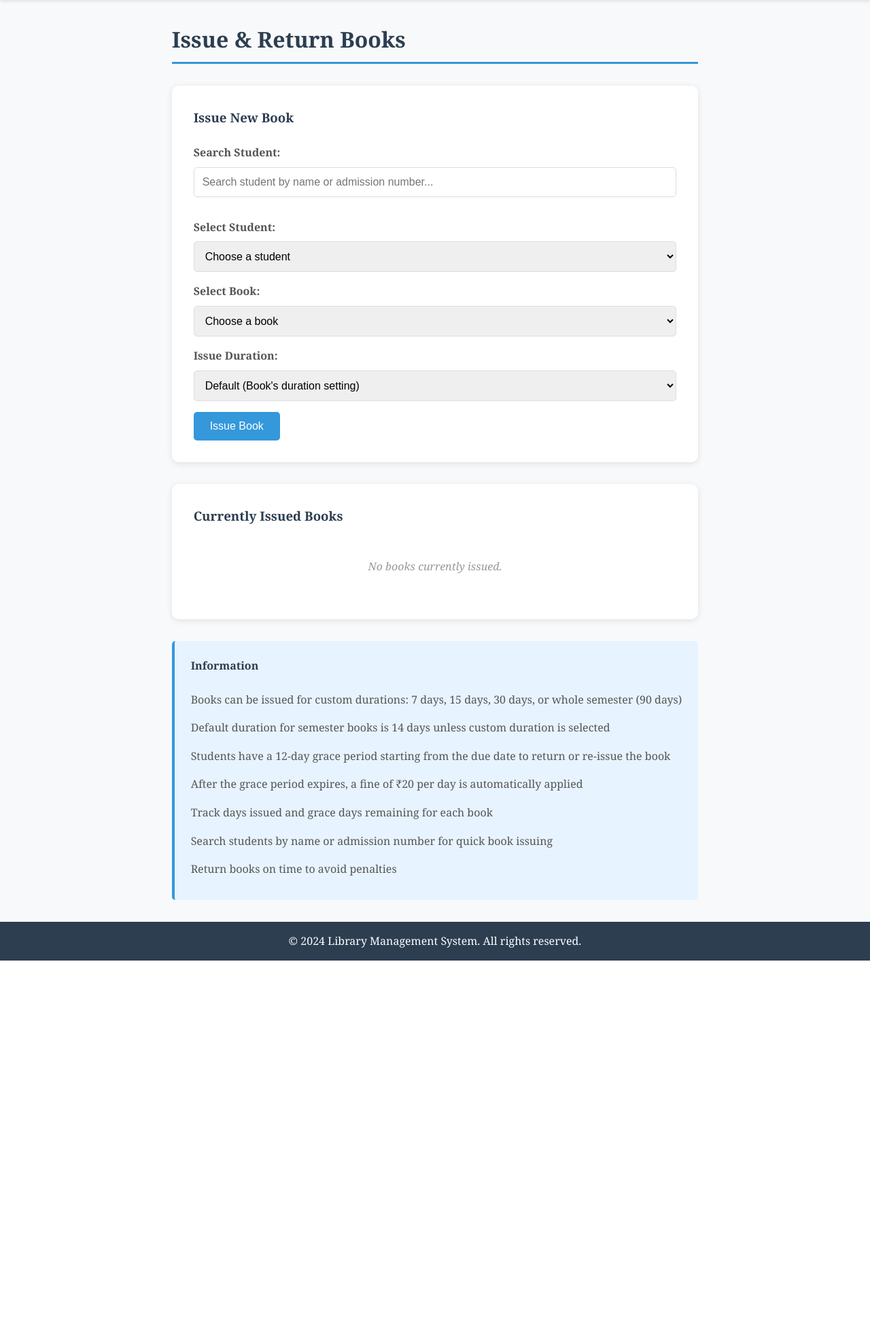
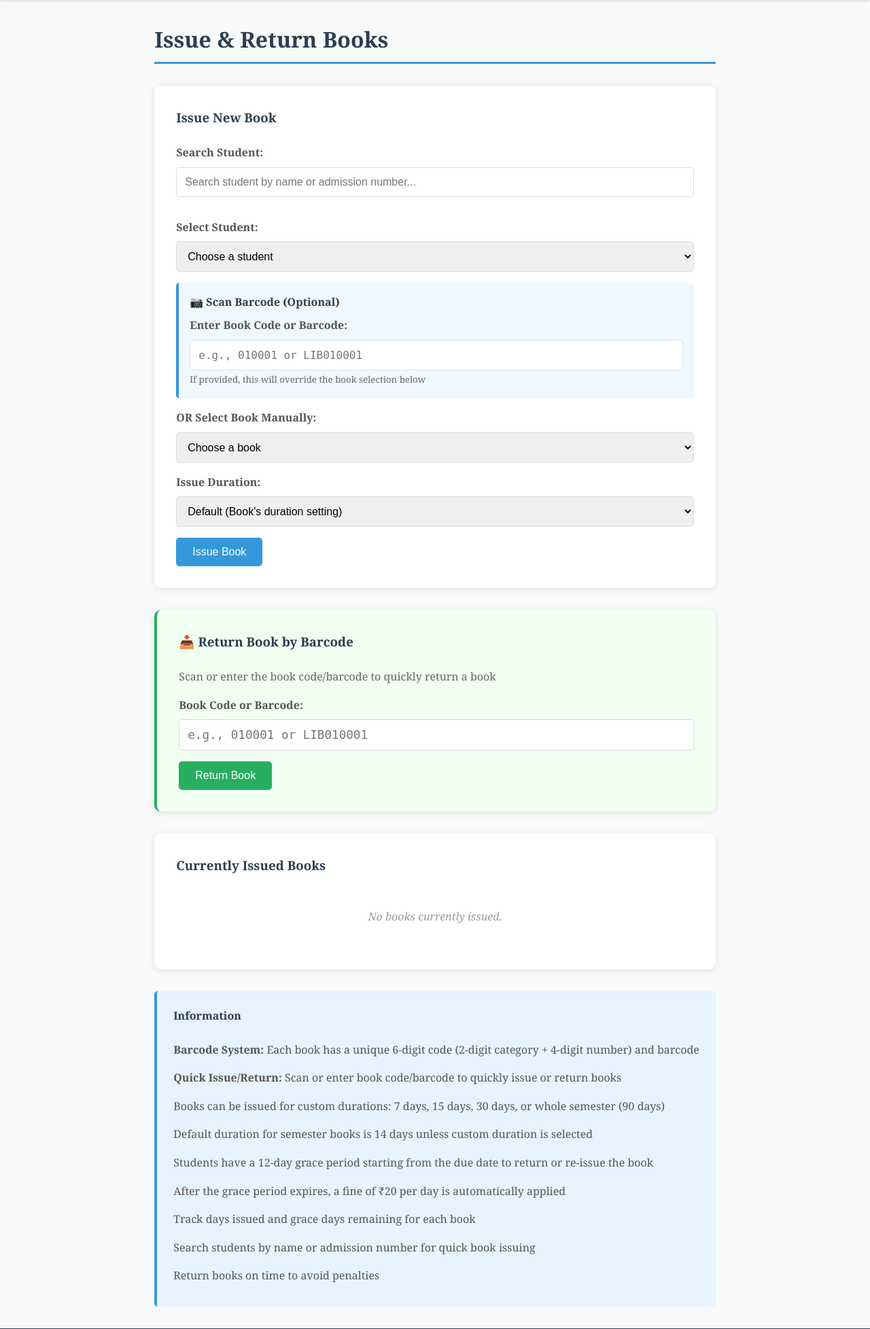
Before and after one commit to punit745/Library-Management-System, a Flask app: page /issues/ in a window 1280 px wide. Shown: the part 72-2027 px from the top of the page at 68% size. Before the commit the page ends 1485 px from the top, so only its background shows below. Run offline with Flask 3, Linux system fonts and the light colour scheme; data that the repository does not hold is empty.

Commit message:
Add barcode system with 6-digit book codes, category-based classification, and barcode scanning for issue/return operations
Co-authored-by: punit745 <174487202+punit745@users.noreply.github.com>

```diff
--- a/routes/issue_routes.py
+++ b/routes/issue_routes.py
@@ -30,7 +30,20 @@ def issue_books():
 def issue_book():
     student_id = request.form.get('student_id')
     book_id = request.form.get('book_id')
+    barcode_input = request.form.get('barcode_scan')
     issue_duration = request.form.get('issue_duration')
+
+    # If barcode is provided, find the book by barcode
+    if barcode_input:
+        book = Book.query.filter(
+            (Book.barcode == barcode_input) |
+            (Book.book_code == barcode_input)
+        ).first()
+        if book:
+            book_id = book.id
+        else:
+            flash(f'No book found with barcode/code: {barcode_input}', 'error')
+            return redirect(url_for('issues.issue_books'))
 
     if student_id and book_id:
         student = Student.query.get(student_id)
@@ -58,7 +71,7 @@ def issue_book():
                 db.session.flush()  # Flush to assign ID but don't commit yet
                 issue.set_due_date_from_book()  # Set due date based on book
                 db.session.commit()
-                flash(f'Book "{book.title}" issued to {student.name} successfully!', 'success')
+                flash(f'Book "{book.title}" (Code: {book.book_code}) issued to {student.name} successfully!', 'success')
             except Exception as e:
                 db.session.rollback()
                 flash(f'Error issuing book: {str(e)}', 'error')
@@ -84,9 +97,9 @@ def return_book(id):
         try:
             db.session.commit()
             if issue.fine > 0:
-                flash(f'Book returned successfully! Fine: ₹{issue.fine:.2f}', 'warning')
+                flash(f'Book "{book.title}" (Code: {book.book_code}) returned successfully! Fine: ₹{issue.fine:.2f}', 'warning')
             else:
-                flash('Book returned successfully!', 'success')
+                flash(f'Book "{book.title}" (Code: {book.book_code}) returned successfully!', 'success')
         except Exception as e:
             db.session.rollback()
             flash(f'Error returning book: {str(e)}', 'error')
@@ -94,3 +107,46 @@ def return_book(id):
         flash('Book already returned!', 'error')
 
     return redirect(url_for('issues.issue_books'))
+
+@bp.route('/return-by-barcode', methods=['POST'])
+def return_book_by_barcode():
+    barcode_input = request.form.get('return_barcode')
+
+    if not barcode_input:
+        flash('Please enter a barcode or book code!', 'error')
+        return redirect(url_for('issues.issue_books'))
+
+    # Find the book by barcode or book code
+    book = Book.query.filter(
+        (Book.barcode == barcode_input) |
+        (Book.book_code == barcode_input)
+    ).first()
+
+    if not book:
+        flash(f'No book found with barcode/code: {barcode_input}', 'error')
+        return redirect(url_for('issues.issue_books'))
+
+    # Find active issue for this book
+    issue = Issue.query.filter_by(book_id=book.id, returned=False).first()
+
+    if not issue:
+        flash(f'Book "{book.title}" (Code: {book.book_code}) is not currently issued!', 'error')
+        return redirect(url_for('issues.issue_books'))
+
+    # Return the book
+    issue.returned = True
+    issue.return_date = datetime.utcnow()
+    issue.calculate_fine()
+    book.available = True
+
+    try:
+        db.session.commit()
+        if issue.fine > 0:
+            flash(f'Book "{book.title}" (Code: {book.book_code}) returned successfully! Fine: ₹{issue.fine:.2f}', 'warning')
+        else:
+            flash(f'Book "{book.title}" (Code: {book.book_code}) returned successfully!', 'success')
+    except Exception as e:
+        db.session.rollback()
+        flash(f'Error returning book: {str(e)}', 'error')
+
+    return redirect(url_for('issues.issue_books'))
--- a/templates/issue_books.html
+++ b/templates/issue_books.html
@@ -15,6 +15,7 @@
             <input type="text" id="student-search" name="search" class="search-box" placeholder="Search student by name or admission number..." value="{{ search_query if search_query else '' }}" aria-label="Search student by name or admission number">
         </form>
     </div>
+
     <form method="POST" action="{{ url_for('issues.issue_book') }}">
         <div class="form-group">
             <label for="student_id">Select Student:</label>
@@ -25,15 +26,26 @@
                 {% endfor %}
             </select>
         </div>
+
+        <div class="barcode-section" style="background-color: #f0f8ff; padding: 1rem; border-radius: 5px; margin-bottom: 1rem; border-left: 4px solid #3498db;">
+            <h4 style="margin-bottom: 0.5rem; color: #2c3e50;">📷 Scan Barcode (Optional)</h4>
+            <div class="form-group" style="margin-bottom: 0;">
+                <label for="barcode_scan">Enter Book Code or Barcode:</label>
+                <input type="text" id="barcode_scan" name="barcode_scan" placeholder="e.g., 010001 or LIB010001" style="font-family: monospace;">
+                <small style="color: #666;">If provided, this will override the book selection below</small>
+            </div>
+        </div>
+
         <div class="form-group">
-            <label for="book_id">Select Book:</label>
-            <select id="book_id" name="book_id" required>
+            <label for="book_id">OR Select Book Manually:</label>
+            <select id="book_id" name="book_id">
                 <option value="">Choose a book</option>
                 {% for book in books %}
-                <option value="{{ book.id }}">{{ book.title }} by {{ book.author }} ({{ book.book_type }})</option>
+                <option value="{{ book.id }}">{{ book.book_code }} - {{ book.title }} by {{ book.author }} ({{ book.book_type }})</option>
                 {% endfor %}
             </select>
         </div>
+
         <div class="form-group">
             <label for="issue_duration">Issue Duration:</label>
             <select id="issue_duration" name="issue_duration">
@@ -48,6 +60,18 @@
     </form>
 </div>
 
+<div class="form-card" style="background-color: #f0fff0; border-left: 4px solid #27ae60;">
+    <h3>📥 Return Book by Barcode</h3>
+    <p style="color: #666; margin-bottom: 1rem;">Scan or enter the book code/barcode to quickly return a book</p>
+    <form method="POST" action="{{ url_for('issues.return_book_by_barcode') }}">
+        <div class="form-group">
+            <label for="return_barcode">Book Code or Barcode:</label>
+            <input type="text" id="return_barcode" name="return_barcode" placeholder="e.g., 010001 or LIB010001" required style="font-family: monospace; font-size: 1.1rem;">
+        </div>
+        <button type="submit" class="btn btn-success">Return Book</button>
+    </form>
+</div>
+
 <div class="table-container">
     <h3>Currently Issued Books</h3>
     {% if issues %}
@@ -55,6 +79,7 @@
         <thead>
             <tr>
                 <th>Issue ID</th>
+                <th>Book Code</th>
                 <th>Student (Admission No.)</th>
                 <th>Book</th>
                 <th>Issue Date</th>
@@ -69,6 +94,7 @@
             {% for issue in issues %}
             <tr {% if issue.fine > 0 %}class="overdue"{% endif %}>
                 <td>{{ issue.id }}</td>
+                <td><code style="font-weight: bold;">{{ issue.book.book_code }}</code></td>
                 <td>{{ issue.student.name }}<br><small>({{ issue.student.admission_number }})</small></td>
                 <td>{{ issue.book.title }}</td>
                 <td>{{ issue.issue_date.strftime('%Y-%m-%d') }}</td>
@@ -105,6 +131,8 @@
 <div class="info-box">
     <h4>Information</h4>
     <ul>
+        <li><strong>Barcode System:</strong> Each book has a unique 6-digit code (2-digit category + 4-digit number) and barcode</li>
+        <li><strong>Quick Issue/Return:</strong> Scan or enter book code/barcode to quickly issue or return books</li>
         <li>Books can be issued for custom durations: 7 days, 15 days, 30 days, or whole semester (90 days)</li>
         <li>Default duration for semester books is 14 days unless custom duration is selected</li>
         <li>Students have a 12-day grace period starting from the due date to return or re-issue the book</li>
```
Also changed, not shown: migrate_barcode.py (added, +66 -0 lines), models.py (+49 -0 lines), routes/book_routes.py (+17 -5 lines), templates/manage_books.html (+24 -1 lines).
